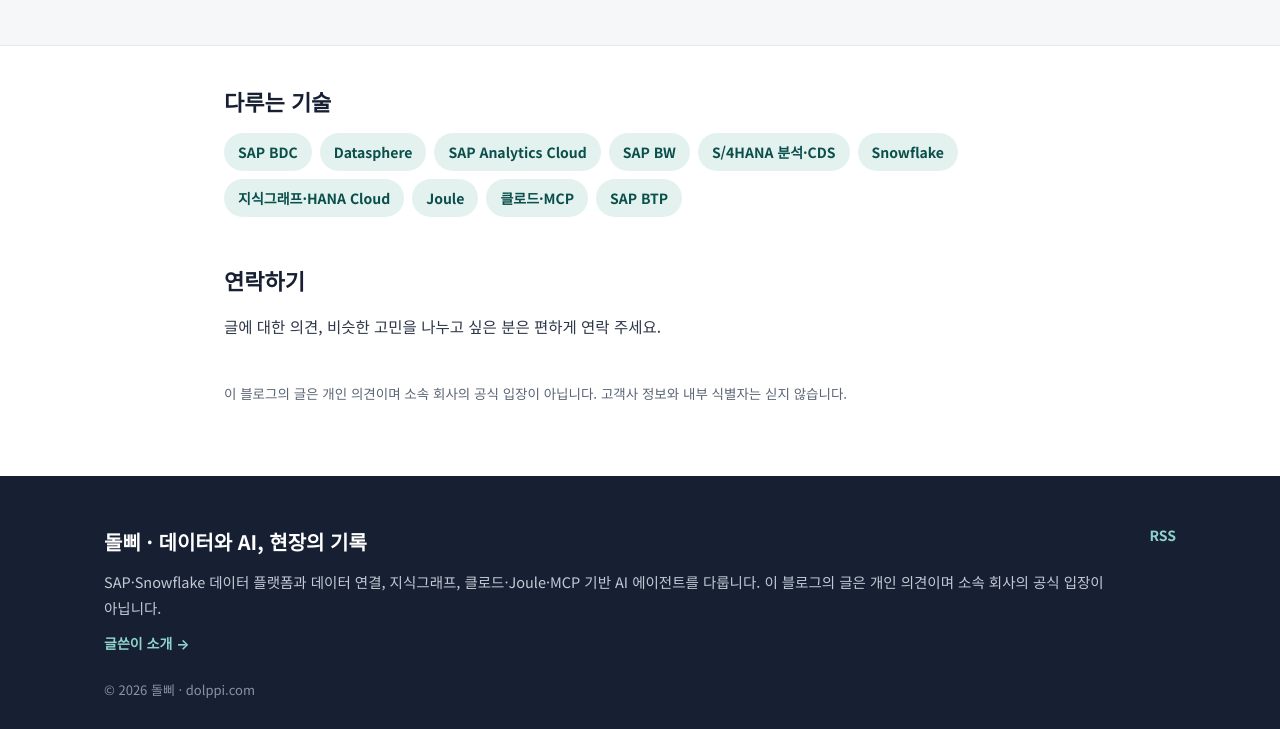
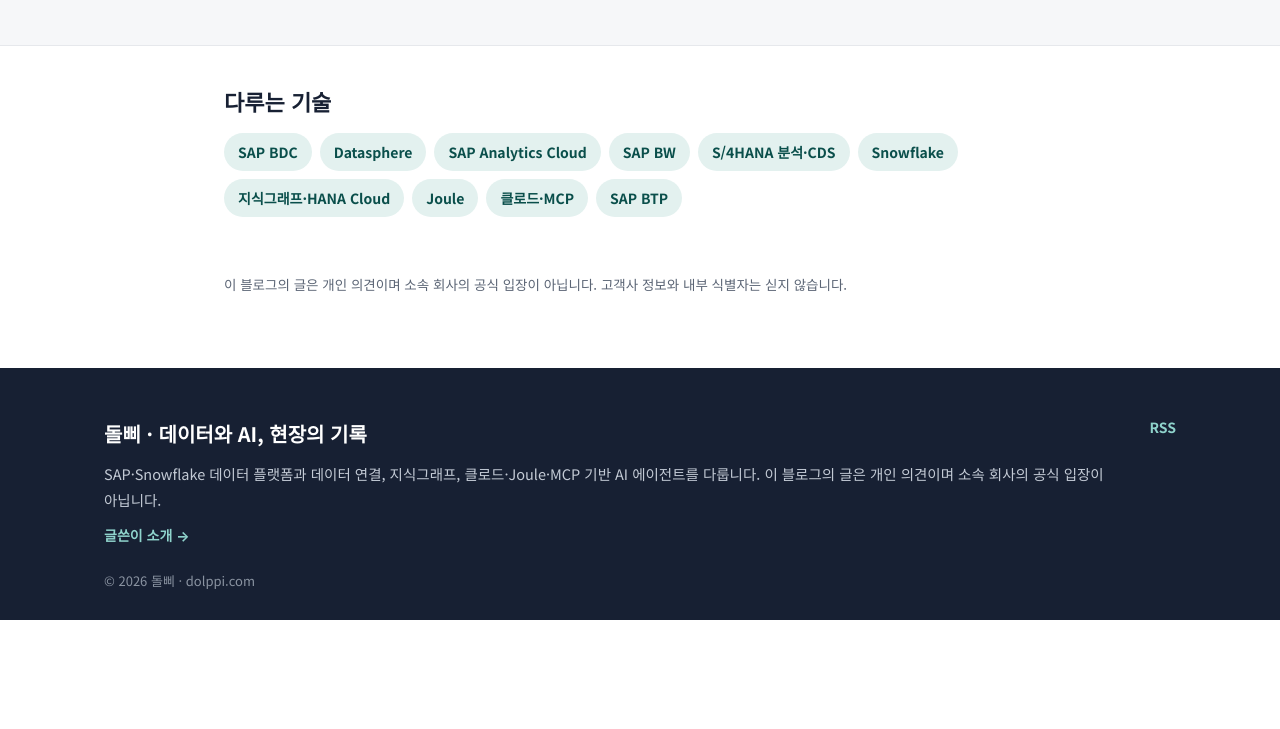
Before and after one commit to soungbolee/dolppi-site, an Astro site: page /about in a window 1280 px wide. Shown: the part 977-1706 px from the top of the page. After the commit the page ends 1597 px from the top, so only its background shows below. Built offline with nearby package versions, Linux system fonts and the light colour scheme; Astro itself is replaced by a stand-in of ours; a web font is replaced by a local one.

Commit message:
소개 페이지: 연락처가 없으면 '연락하기' 단락 숨김
LinkedIn·이메일이 비어 있는데 '편하게 연락 주세요' 문구만 보이던 문제.
site.ts에 연락처를 넣으면 자동으로 다시 보임.

Co-Authored-By: Claude Opus 5.5 <noreply@anthropic.com>
Claude-Session: https://claude.ai/code/session_011P6FxQuxj9i1WXbe9re6sR

```diff
--- a/src/pages/about.astro
+++ b/src/pages/about.astro
@@ -38,12 +38,17 @@ const skills = ['SAP BDC', 'Datasphere', 'SAP Analytics Cloud', 'SAP BW', 'S/4HA
   </section>
 
   <section class="narrow block">
+    {/* 연락처(src/data/site.ts의 linkedin·email)가 하나라도 있을 때만 '연락하기'를 보여 줍니다 */}
+    {(SITE.linkedin || SITE.email) && (
+      <>
         <h2>연락하기</h2>
         <p class="body" style="font-size:15.5px">글에 대한 의견, 비슷한 고민을 나누고 싶은 분은 편하게 연락 주세요.</p>
         <div style="display:flex;flex-wrap:wrap;gap:12px">
           {SITE.linkedin && <a class="btn btn-primary" href={SITE.linkedin} rel="me">LinkedIn</a>}
           {SITE.email && <a class="btn btn-ghost" href={`mailto:${SITE.email}`}>이메일</a>}
         </div>
+      </>
+    )}
     <p class="fine">이 블로그의 글은 개인 의견이며 소속 회사의 공식 입장이 아닙니다. 고객사 정보와 내부 식별자는 싣지 않습니다.</p>
   </section>
 </Base>
```
Lines whose indentation alone changed are shown as unchanged.
